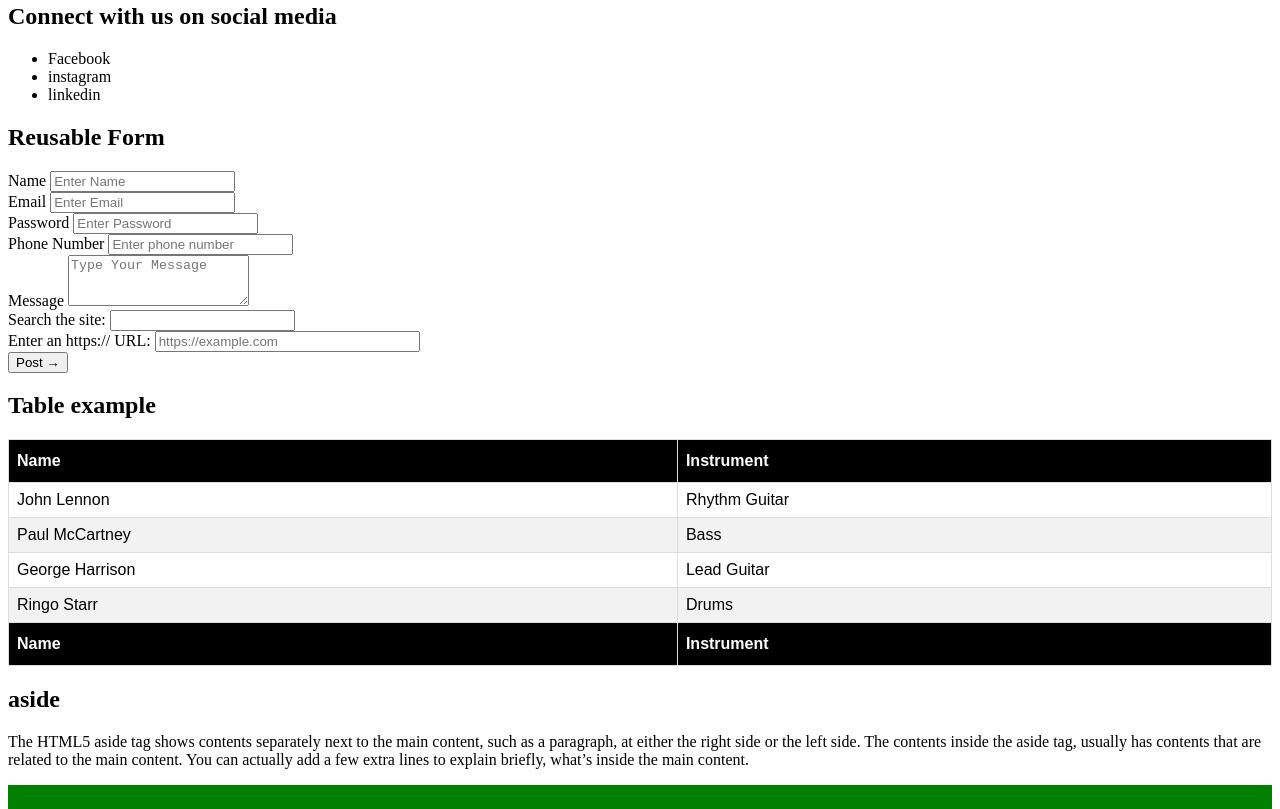
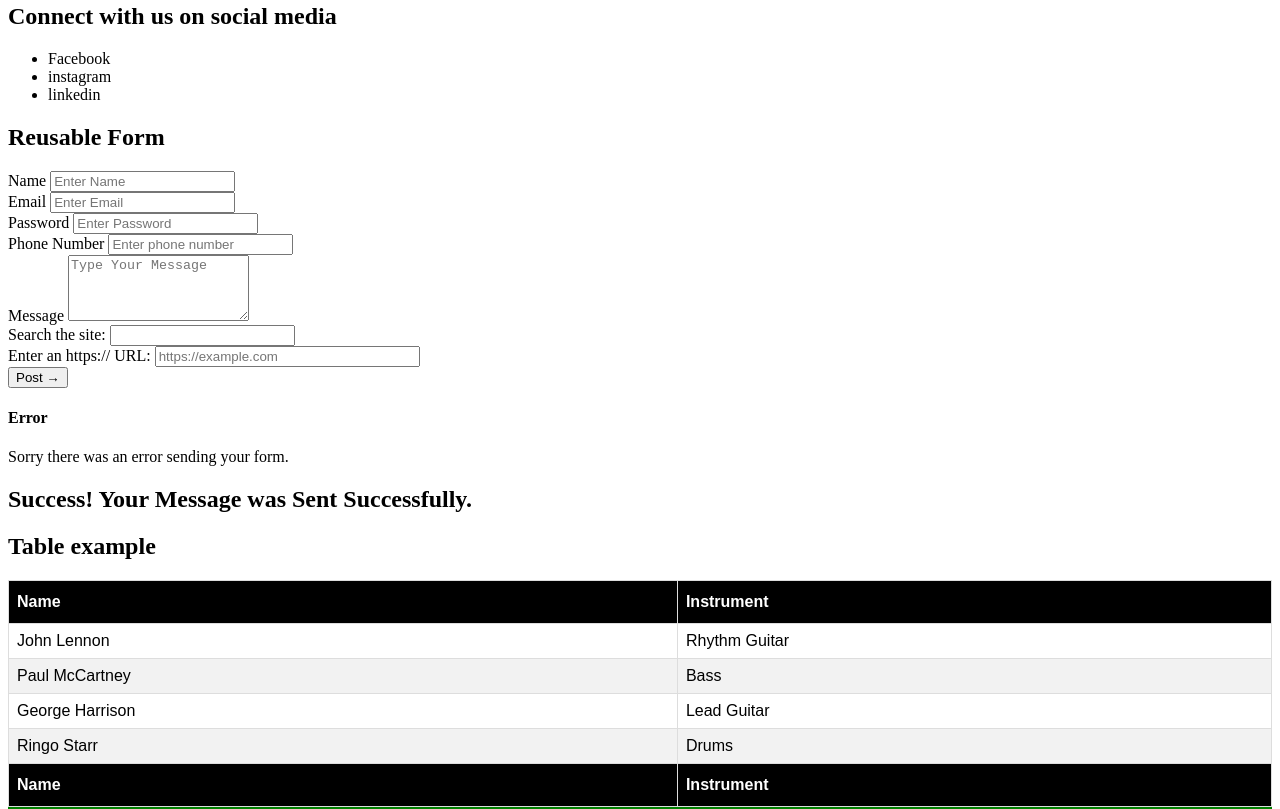
Before and after one commit to sarahzayat2019/polarstork-page-layout-best-practices, a plain HTML site: page contact-us.html in a window 1280 px wide. Shown: the part 198-1007 px from the top of the page. Drawn offline with Linux system fonts and the light colour scheme.

Commit message:
3 files modified

```diff
--- a/contact-us.html
+++ b/contact-us.html
@@ -69,7 +69,7 @@
 					<li> linkedin</li>
 				</ul>
 			</section>
-			<section class="contact-us-form">
+			<section class="form">
 				<h2>Reusable Form</h2>
 				<form id="reused_form">
 					<div class="form-group">
@@ -90,12 +90,12 @@
 						 	</div>
 									<div class="form-group">
 										<label> Message</label>
-										<textarea rows="3" name="message" class="form-control" placeholder="Type Your Message"></textarea>
+										<textarea rows="4" name="message" class="form-control" placeholder="Type Your Message"></textarea>
 									</div>
 									<div class="form-group">
 										<label for="site-search">Search the site:</label>
 										<input type="search" id="site-search" name="q">
-						 	</div>
+						 	    </div>
 
 										<div class="form-group">
 											<label for="url">Enter an https:// URL:</label>
@@ -109,11 +109,11 @@
 												<button class="btn">Post →</button>
 											</div>
 				</form>
-				<div id="error_message" style="width:100%; height:100%; display:none; ">
+				<div id="error_message">
 					<h4>Error</h4>
 					Sorry there was an error sending your form.
 				</div>
-				<div id="success_message" style="width:100%; height:100%; display:none; ">
+				<div id="success_message">
 					<h2>Success! Your Message was Sent Successfully.</h2>
 				</div>
 			</section>
@@ -152,17 +152,8 @@
 					</tr>
 				</tbody>
 			</table>
-
 		</section>
 	</main>
-	<aside>
-		<h2>aside</h2>
-		<p>The HTML5 aside tag shows contents separately next to the main content, such as a paragraph,
-			at either the
-			right side or the left side. The contents inside the aside tag, usually has contents that are related to the
-			main content. You can actually add a few extra lines to explain briefly, what’s inside the
-			main content.</p>
-	</aside>
 	<footer>
 		<address>
 			<p>Provided by
--- a/style.css
+++ b/style.css
@@ -6,7 +6,7 @@ main.home-page {
   background-color: #bacde5;
 }
 header {
-  background-color: red;
+  background-color: #f2f2f2;
 }
 
 table {
```
Also changed, not shown: index.html (+2 -1 lines).
